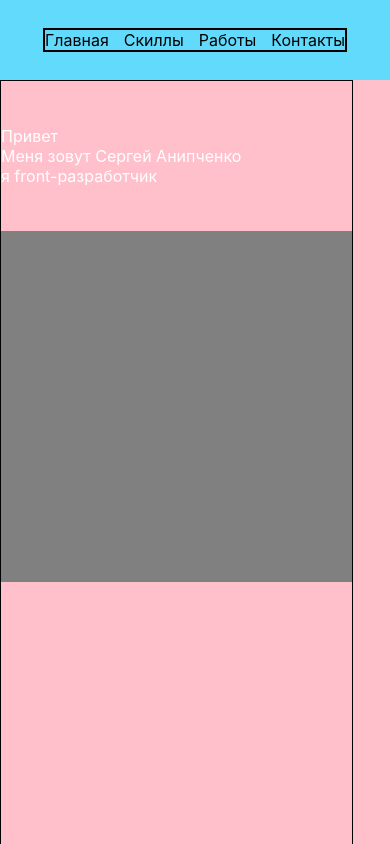
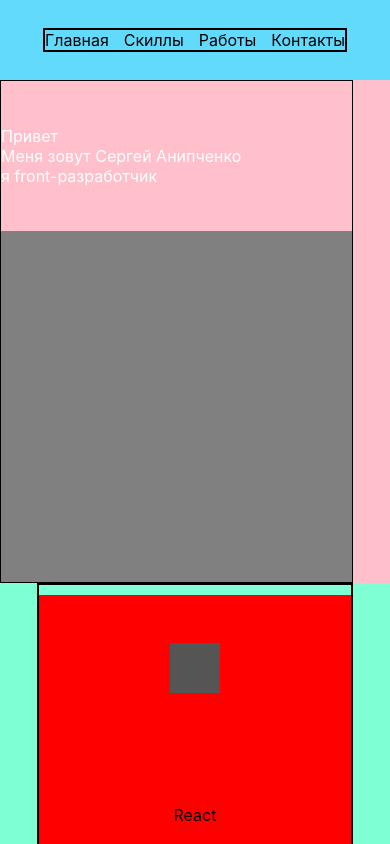
Before and after one commit to sergeianip20/portfolio, a React (Create React App) app: page / in a window 390 px wide. Shown: the top 844 px of the page. Built offline with nearby package versions, Linux system fonts and the light colour scheme.

Commit message:
main header cc

```diff
--- a/src/main/profile/Profile.module.css
+++ b/src/main/profile/Profile.module.css
@@ -11,6 +11,6 @@
         width: 90%;
         display: block;
         justify-content: normal;
-        height: 1000px;
+        height: 100%;
     }
 }
```
